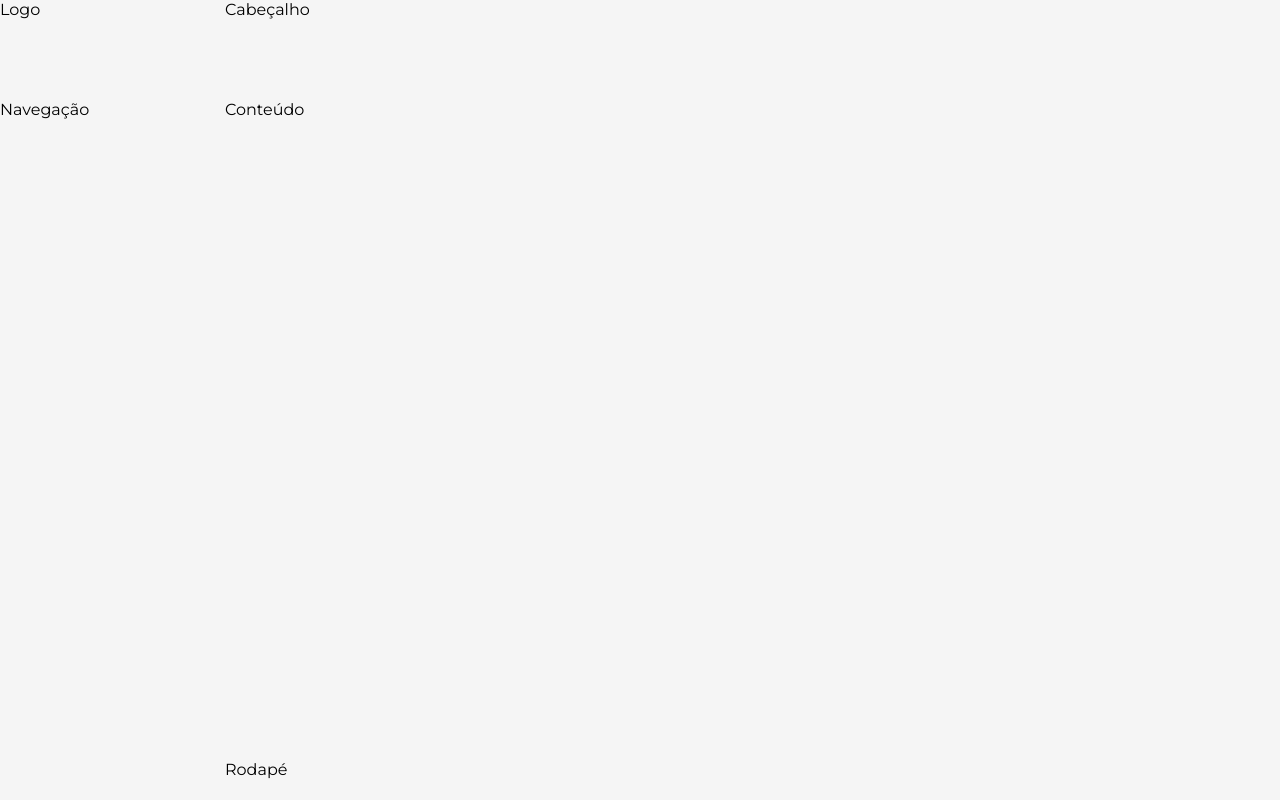
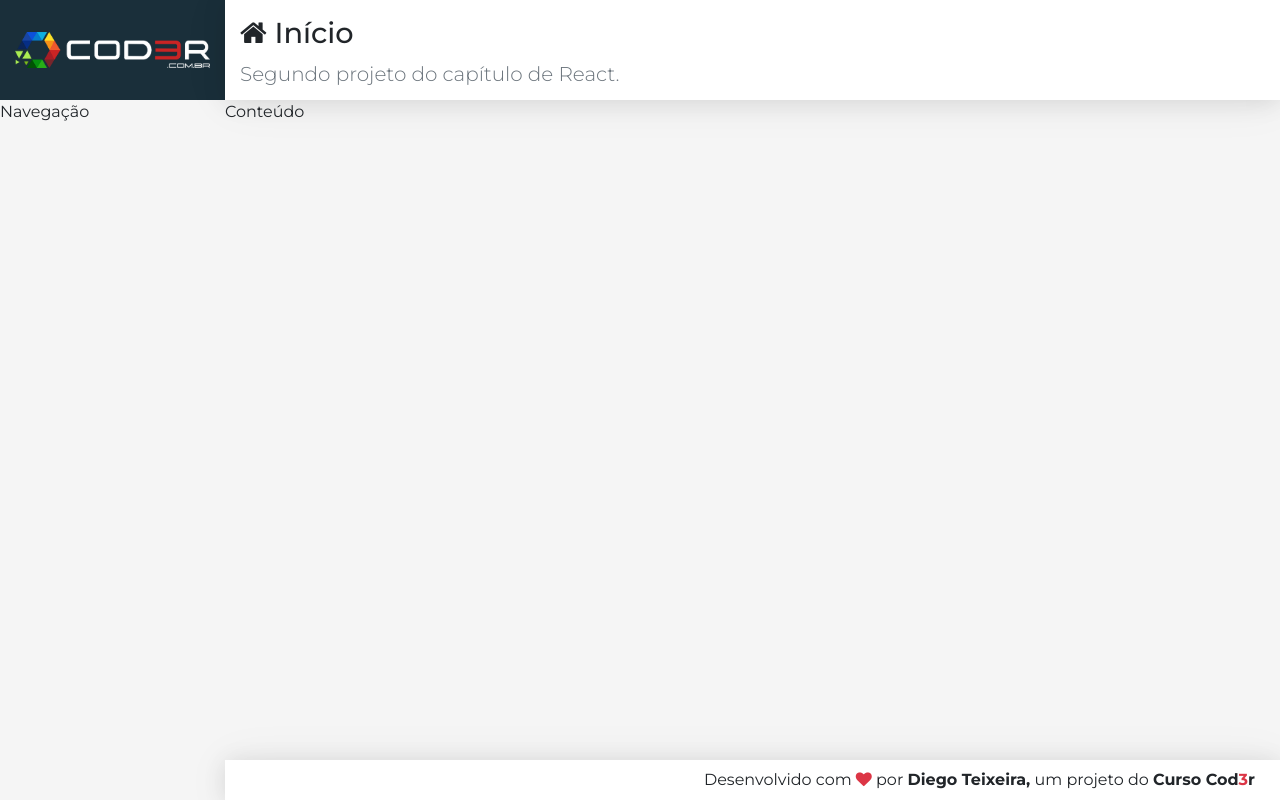
Before and after one commit to diegosmteixeira/registrationProject, a React (Create React App) app in the folder projectRegistration/crud/frontend/: page / in a window 1280 px wide. Built offline with nearby package versions, Linux system fonts and the light colour scheme.

Commit message:
Logo, Header and Footer

```diff
--- a/projectRegistration/crud/frontend/src/components/template/Footer.css
+++ b/projectRegistration/crud/frontend/src/components/template/Footer.css
@@ -0,0 +1,8 @@
+footer.footer {
+    display: flex;
+    align-items: center;
+    justify-content: flex-end;
+    padding: 0 25px;
+    background-color: #FFF;
+    box-shadow: var(--shadow);
+}
--- a/projectRegistration/crud/frontend/src/components/template/Footer.jsx
+++ b/projectRegistration/crud/frontend/src/components/template/Footer.jsx
@@ -3,7 +3,9 @@
 
 const props = () => (
     <footer className="footer">
-    Rodapé
+    <span>
+        Desenvolvido com <i className="fa fa-heart text-danger"></i> por <strong> Diego Teixeira,</strong> um projeto do <strong> Curso Cod<span className="text-danger">3</span>r</strong>
+    </span>
     </footer>
 )
 export default props
--- a/projectRegistration/crud/frontend/src/components/template/Header.css
+++ b/projectRegistration/crud/frontend/src/components/template/Header.css
@@ -0,0 +1,11 @@
+header.header {
+    background-color: #FFF;
+    padding: 0px 15px;
+    overflow: hidden;
+    white-space: nowrap;
+    box-shadow: var(--shadow);
+}
+
+header.header h1 {
+    font-size: 1.8em;
+}
--- a/projectRegistration/crud/frontend/src/components/template/Header.jsx
+++ b/projectRegistration/crud/frontend/src/components/template/Header.jsx
@@ -2,8 +2,11 @@
 import React from 'react'
 
 const props = () => (
-    <header className="header">
-    Cabeçalho
+    <header className="header d-none d-sm-flex flex-column">
+        <h1 className="mt-3">
+            <i className="fa fa-home" aria-hidden="true"></i> Início
+        </h1>
+        <p className="lead text-muted">Segundo projeto do capítulo de React.</p>
     </header>
 )
 export default props
--- a/projectRegistration/crud/frontend/src/components/template/Logo.css
+++ b/projectRegistration/crud/frontend/src/components/template/Logo.css
@@ -0,0 +1,11 @@
+aside.logo {
+    background-color: var(--bg-dark);
+    display: flex;
+    justify-content: center;
+    align-items: center;
+}
+
+aside.logo img {
+    padding: 0px 15px;
+    width: 100%;
+}
--- a/projectRegistration/crud/frontend/src/components/template/Logo.jsx
+++ b/projectRegistration/crud/frontend/src/components/template/Logo.jsx
@@ -1,9 +1,12 @@
 import './Logo.css'
+import logo from '../../assets/imgs/logo.png'
 import React from 'react'
 
 const props = () => (
     <aside className="logo">
-    Logo
+        <a href="/" className="logo">
+            <img src={logo} alt="logo" />
+    </a>
     </aside>
 )
 export default props
--- a/projectRegistration/crud/frontend/src/components/template/Main.jsx
+++ b/projectRegistration/crud/frontend/src/components/template/Main.jsx
@@ -1,13 +1,13 @@
+import React from 'react'
 import './Main.css'
-import React from 'react'
 import Header from './Header'
 
 const props = () => (
     <React.Fragment>
-    <Header />
-    <main className="content">
-        Conteúdo
-    </main>
+        <Header {...props} />
+        <main className="content">
+            Conteúdo
+        </main>
     </React.Fragment>
 )
 export default props
--- a/projectRegistration/crud/frontend/src/main/App.jsx
+++ b/projectRegistration/crud/frontend/src/main/App.jsx
@@ -1,4 +1,6 @@
  import './App.css'
+ import 'bootstrap/dist/css/bootstrap.min.css'
+ import 'font-awesome/css/font-awesome.min.css'
  import React from 'react'
 
  import Logo from '../components/template/Logo'
@@ -6,12 +8,12 @@
  import Main from '../components/template/Main'
  import Footer from '../components/template/Footer'
 
- const App = () => (
+ const props = () => (
     <div className="app">
-        <Logo />
-        <Nav />
-        <Main />
-        <Footer />
+    <Logo />
+    <Nav />
+    <Main />
+    <Footer />
     </div>
  )
- export default App
+ export default props
```
Also changed, not shown: projectRegistration/crud/frontend/src/assets/imgs/logo.png (added).
